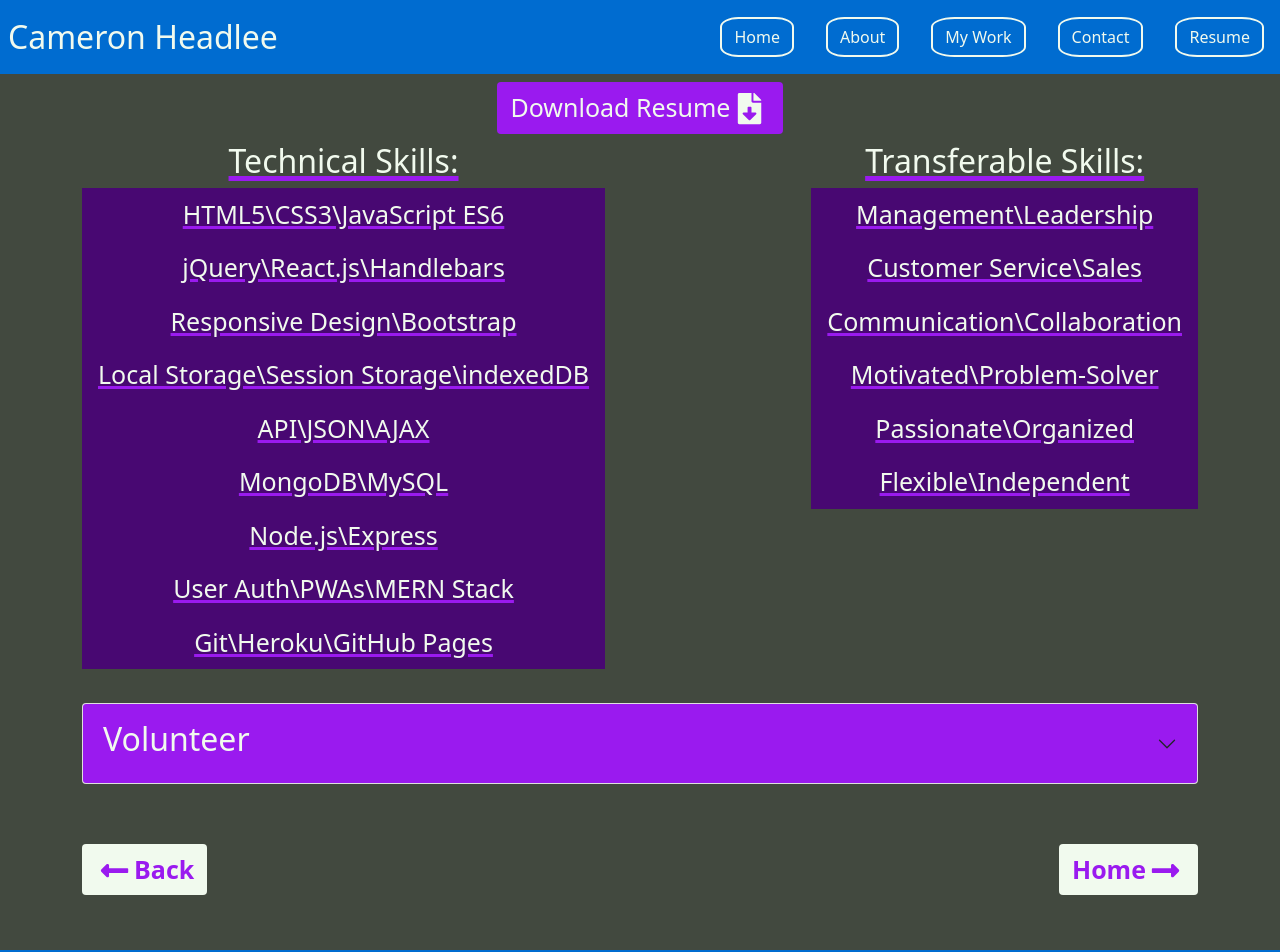
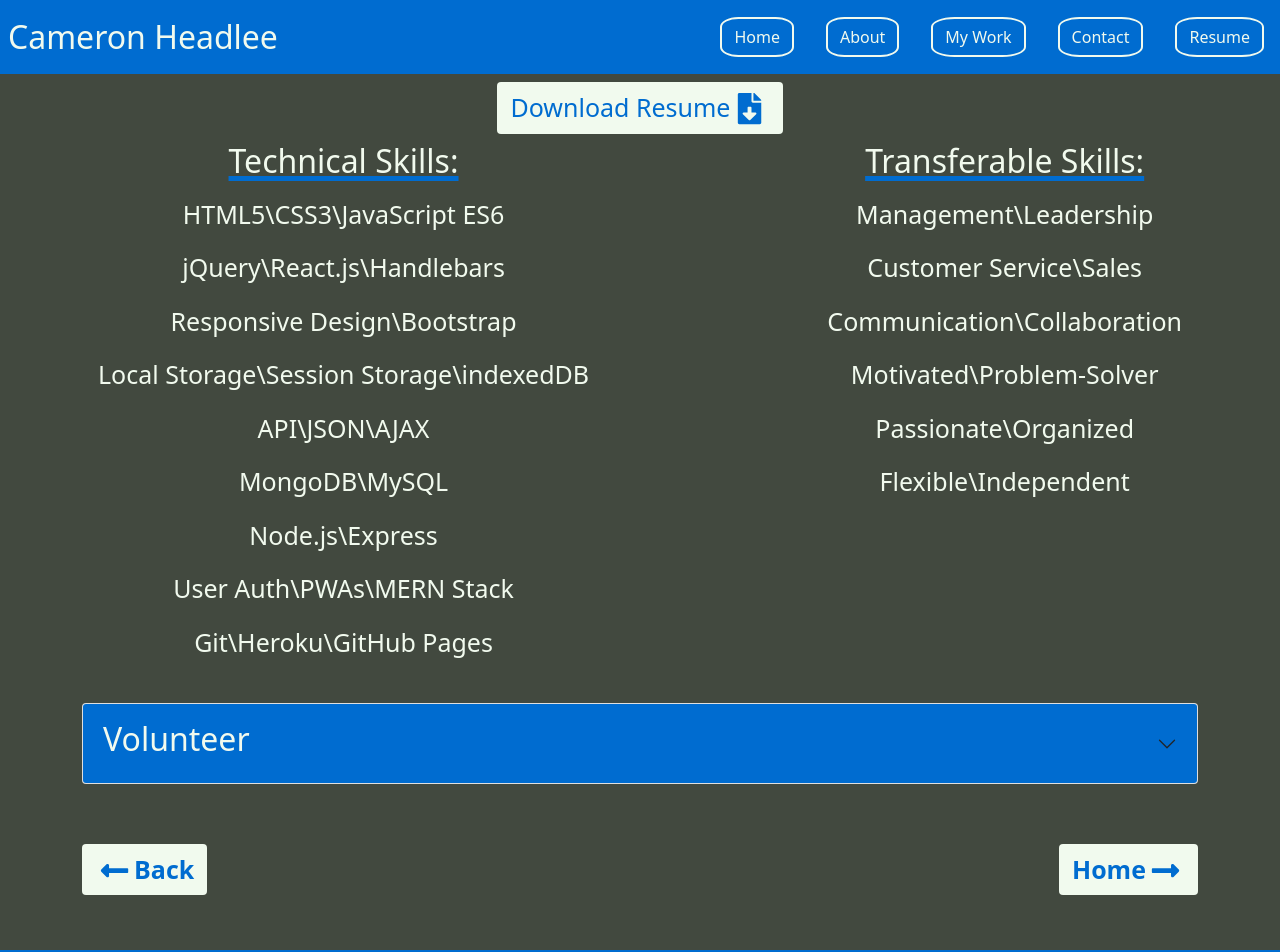
Before and after one commit to CameronHeadlee/R-Portfolio, a React (Create React App) app: page /Resume in a window 1280 px wide. Shown: the top 952 px of the page. Built offline with nearby package versions, Linux system fonts and the light colour scheme.

Commit message:
Changed color scheme in css.

```diff
--- a/src/styles/Resume.css
+++ b/src/styles/Resume.css
@@ -16,30 +16,29 @@ h2 {
 }
 
 .skill {
-  text-decoration: underline 5px #9a1aef;
+  text-decoration: underline 5px #006cd0;
 }
 
 .list-group-item.list-group-item {
-  background-color: #480872;
+  background-color: #42493f;
   color: #f1faee;
   font-size: 25px;
-  text-decoration: #9a1aef underline 3px;
   border: none;
 }
 
 .body {
-  background-color: #9a1aef;
+  background-color: #006cd0;
   font-size: 25px;
   color: #f1faee;
 }
 
 .accordion button {
-  background-color: #9a1aef;
+  background-color: #006cd0;
 }
 
 .accordion button:not(.collapsed) {
-  background-color: #9a1aef;
-  color: black;
+  background-color: #006cd0;
+  color: #42493f;
   box-shadow: none;
 }
 
@@ -57,15 +56,15 @@ h2 {
 }
 
 .btn.btn-outline-download {
-  background-color: #9a1aef;
-  color: #f1faee;
+  background-color: #f1faee;
+  color: #006cd0;
   font-size: 25px;
   margin: 8px 0px 0px 0px;
 }
 
 .btn.btn-outline-download:hover {
-  background-color: #f1faee;
-  color: #9a1aef;
+  background-color: #006cd0;
+  color: #f1faee;
   font-weight: bold;
 }
 
@@ -75,14 +74,14 @@ h2 {
 
 .btn.btn-outline-ten {
   background-color: #f1faee;
-  color: #9a1aef;
+  color: #006cd0;
   font-size: 25px;
   font-weight: bold;
   margin: 60px 0px 0px 0px;
 }
 
 .btn.btn-outline-ten:hover {
-  background-color: #9a1aef;
+  background-color: #006cd0;
   color: #f1faee;
   transform: rotate(-360deg);
   transition: 2s;
@@ -90,14 +89,14 @@ h2 {
 
 .btn.btn-outline-five {
   background-color: #f1faee;
-  color: #9a1aef;
+  color: #006cd0;
   font-size: 25px;
   font-weight: bold;
   margin: 60px 0px 55px 0px;
 }
 
 .btn.btn-outline-five:hover {
-  background-color: #9a1aef;
+  background-color: #006cd0;
   color: #f1faee;
   transform: rotate(360deg);
   transition: 2s;
```
